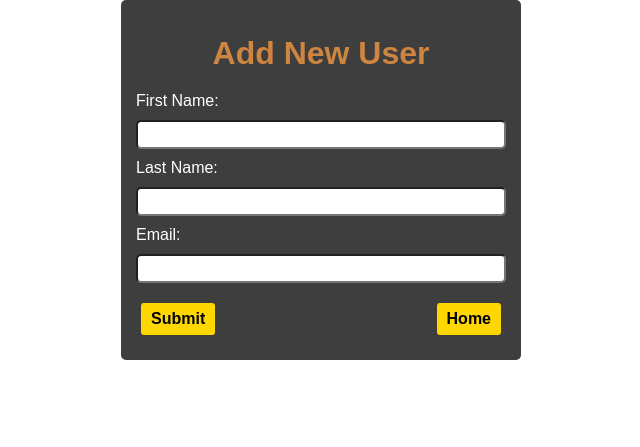
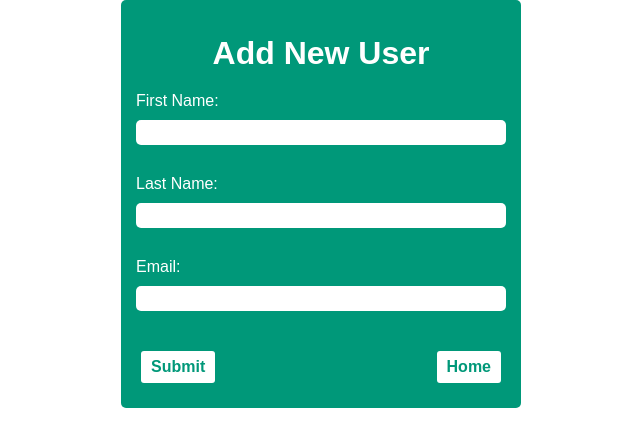
Before and after one commit to steve3424/coding_dojo, a Flask app: page /users/new in a window 1280 px wide. Shown: the top 447 px of the page, without its empty margins (319-959 px from the left). Run offline with Flask 2, Linux system fonts and the light colour scheme.

Commit message:
use common button styles, add users_new page

```diff
--- a/python/flask/users_crud/static/users_new.css
+++ b/python/flask/users_crud/static/users_new.css
@@ -7,7 +7,7 @@
 }
 
 form {
-	background-color: #3e3e3f;
+	background-color: #009879;
 	border-radius: 5px;
 	max-width: 400px;
 	margin: 0 auto;
@@ -15,15 +15,17 @@ form {
 }
 
 .form__title {
-	color: peru;
+	color: #ffffff;
 	margin: 20px 0;
 	text-align: center;
 }
 
 .form__input {
+	border: none;
 	border-radius: 5px;
 	display: block;
-	margin: 10px 0;
+	margin-top: 10px;
+	margin-bottom: 30px;
 	padding: 5px 7px;
 	width: 100%;
 }
@@ -38,19 +40,3 @@ form {
     justify-content: space-between;
 	padding: 10px 5px;
 }
-
-.form__button {
-	background-color: gold;
-	border: none;
-	border-radius: 3px;
-	color: black;
-	font-size: 1em;
-	font-weight: 700;
-	padding: 7px 10px;
-    text-decoration: none;
-}
-
-.form__button:hover {
-	cursor: pointer;
-	transform: translate(1px, 1px);
-}
--- a/python/flask/users_crud/templates/users.html
+++ b/python/flask/users_crud/templates/users.html
@@ -5,6 +5,7 @@
 		<meta http-equiv="X-UA-Compatible" content="IE=edge">
 		<meta name="viewport" content="width=device-width, initial-scale=1.0">
 		<link rel="stylesheet" href="{{ url_for('static', filename='users.css') }}">
+		<link rel="stylesheet" href="{{ url_for('static', filename='common.css') }}">
 	</head>
 	<body>
 		<div class="main__wrapper">
--- a/python/flask/users_crud/templates/users_new.html
+++ b/python/flask/users_crud/templates/users_new.html
@@ -6,6 +6,7 @@
 		<meta http-equiv="X-UA-Compatible" content="IE=edge">
 		<meta name="viewport" content="width=device-width, initial-scale=1.0">
 		<link rel="stylesheet" href="{{ url_for('static', filename='users_new.css') }}">
+		<link rel="stylesheet" href="{{ url_for('static', filename='common.css') }}">
 	</head>
 	<body>
 		<form action="/user_add" method="post">
@@ -18,8 +19,8 @@
 			<input type="text" name="email" class="form__input">
 
             <div class="form__footer">
-				<input type="submit" class="form__button form__submit">
-                <a class="form__button" href="/">Home</a>
+				<input type="submit" class="button button--inverted">
+                <a class="button button--inverted" href="/">Home</a>
             </div>
 		</form>
 	</body>
```
Also changed, not shown: python/flask/users_crud/static/users.css (+0 -16 lines).
